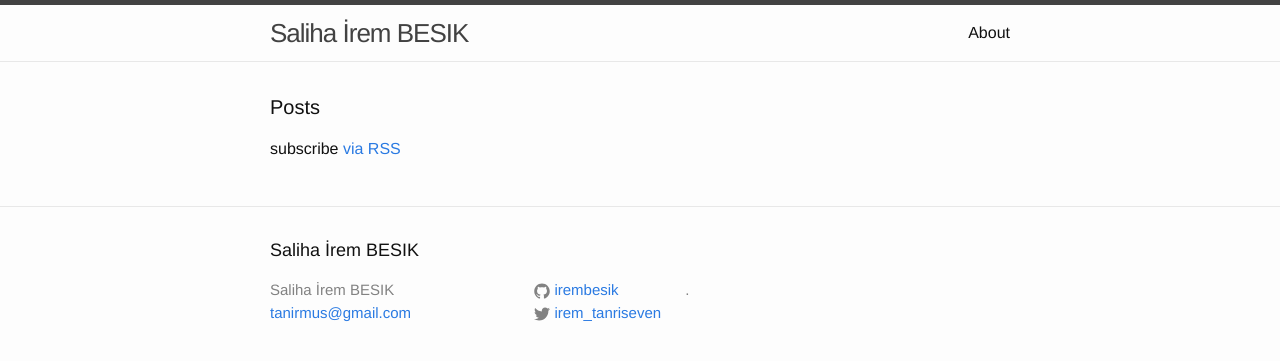
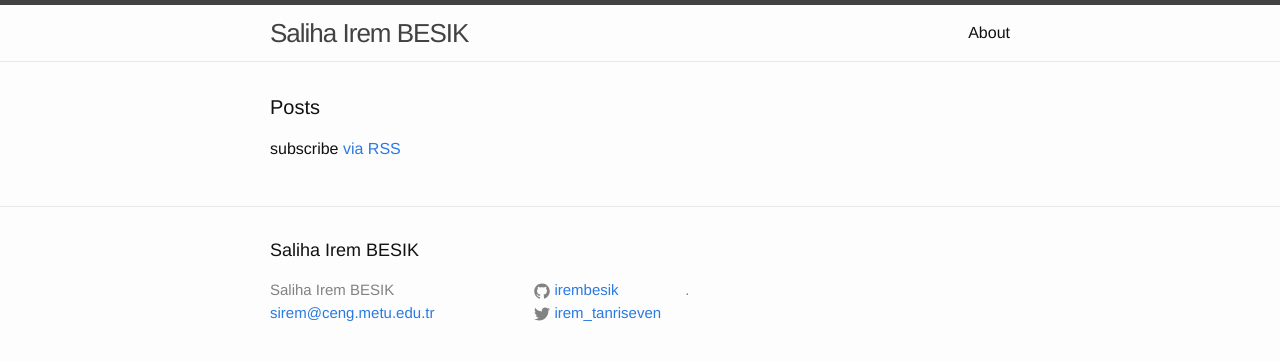
Before and after one commit to irembesik/irembesik.github.io, a Jekyll site: the page built from index.html, in a window 1280 px wide. Shown: the top 361 px of the page. Built offline with Jekyll 4.4.1, drawn with Linux system fonts in a browser that asks for light colours.

Commit message:
Update _config.yml

```diff
--- a/_config.yml
+++ b/_config.yml
@@ -6,8 +6,8 @@
 # 'jekyll serve'. If you change this file, please restart the server process.
 
 # Site settings
-title: Saliha İrem BESIK
-email: tanirmus@gmail.com
+title: Saliha Irem BESIK
+email: sirem@ceng.metu.edu.tr
 description: > # this means to ignore newlines until "baseurl:"
   .
 baseurl: "" # the subpath of your site, e.g. /blog
```
